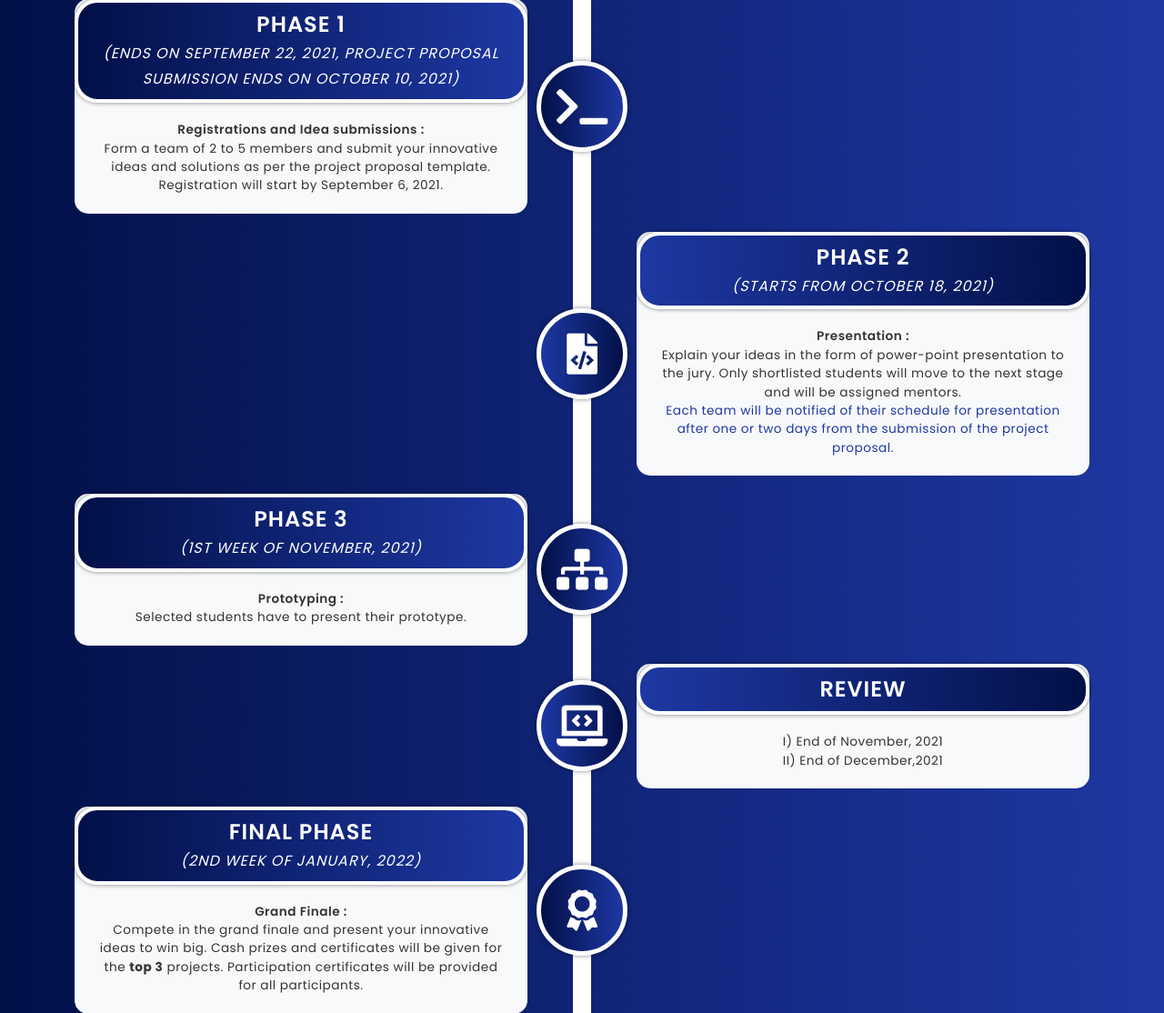
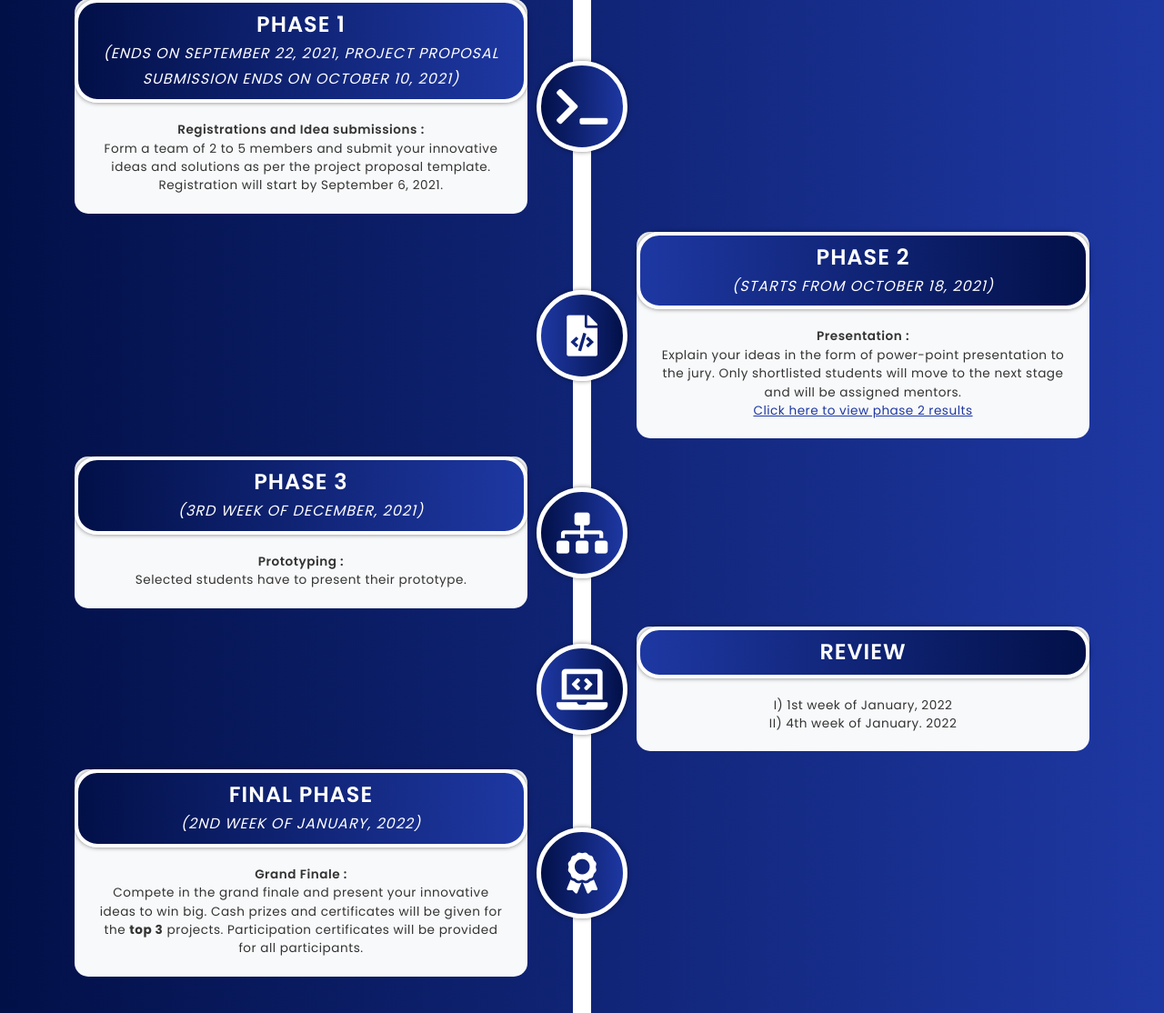
Before and after one commit to Coding-Club-PSGCT/codingclub, a Flask app: page / in a window 1280 px wide. Shown: the part 3470-4584 px from the top of the page at 91% size. Run offline with Flask 2, Linux system fonts and the light colour scheme; some libraries are stand-ins or nearby versions.

Commit message:
Timeline change

```diff
--- a/app/templates/index.html
+++ b/app/templates/index.html
@@ -202,7 +202,7 @@
                               <span class="timeline-inner-title"> Presentation :</span> <br>
                               Explain your ideas in the form of power-point presentation to the jury. Only shortlisted students will move to the next stage and will be assigned mentors.
                               <br>
-                              <span style="color: #1e38a3;">Each team will be notified of their schedule for presentation after one or two days from the submission of the project proposal.</span>
+                              <a href="https://docs.google.com/document/d/1Cdw_qaL2AI006yOGpybSwYeOtofrv7aPYIA4UKMJFTc/edit?usp=drivesdk" style="color: #1e38a3;"> Click here to view phase 2 results </a>
                             </p>
                           </div>
                     </div>
@@ -210,7 +210,7 @@
                     <div class="timeline">
                       <div class="timeline-content">
                           <div class="timeline-icon"><i class="fa fa-sitemap"></i></div>
-                          <h3 class="title">Phase 3 <br> <i> (1st Week of November, 2021) </i></h3>
+                          <h3 class="title">Phase 3 <br> <i> (3rd Week of December, 2021) </i></h3>
                           <p class="description">
                               <span class="timeline-inner-title"> Prototyping :</span> <br>
                               Selected students have to present their prototype.
@@ -222,8 +222,8 @@
                           <div class="timeline-icon"><i class="fa fa-laptop-code"></i></div>
                           <h3 class="title">Review </h3>
                           <p class="description">
-                            I) End of November, 2021 <br>
-                            II) End of December,2021
+                            I) 1st week of January, 2022 <br>
+                            II) 4th week of January. 2022
                           </p>
                         </div>
                   </div>
```
